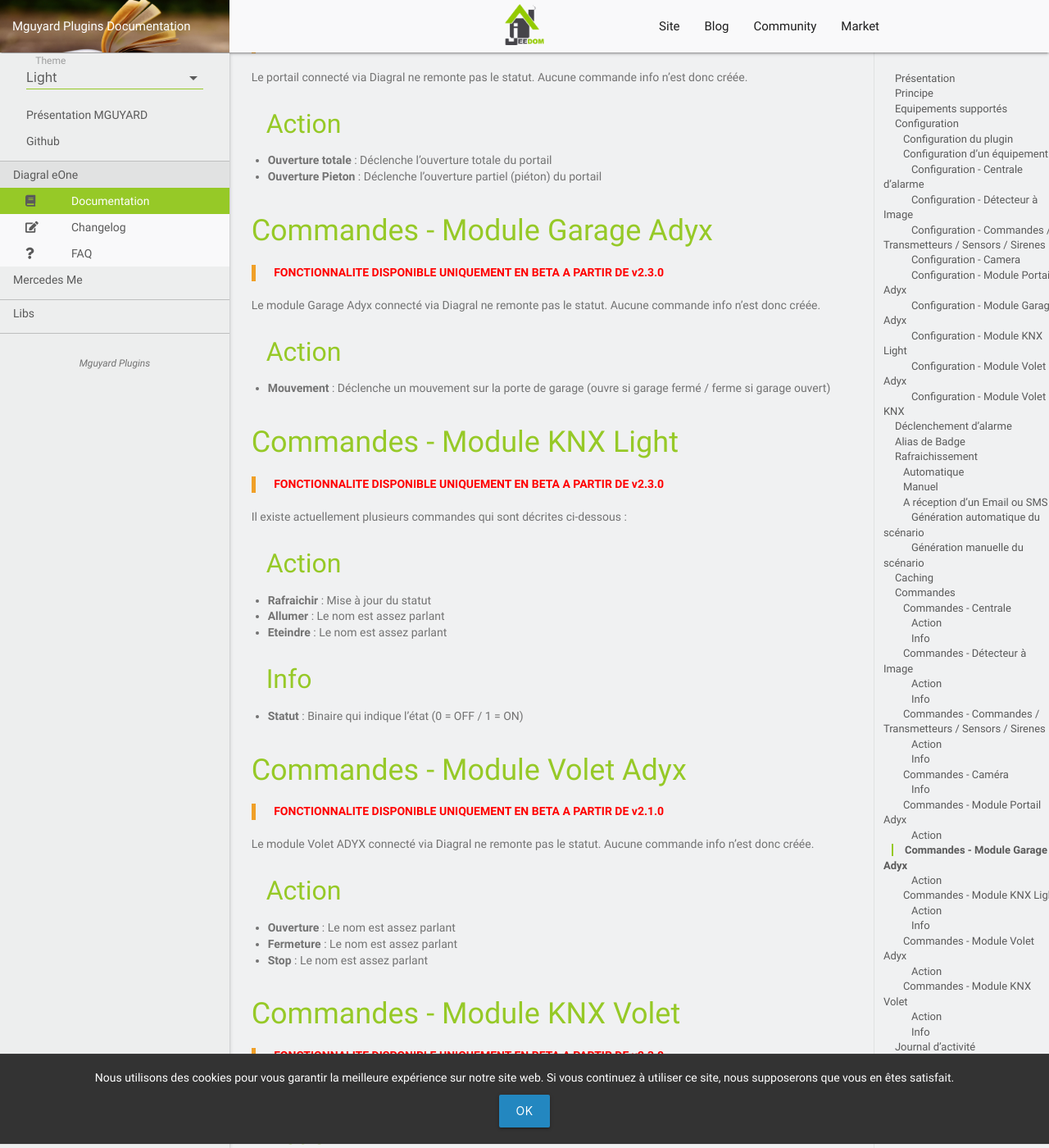
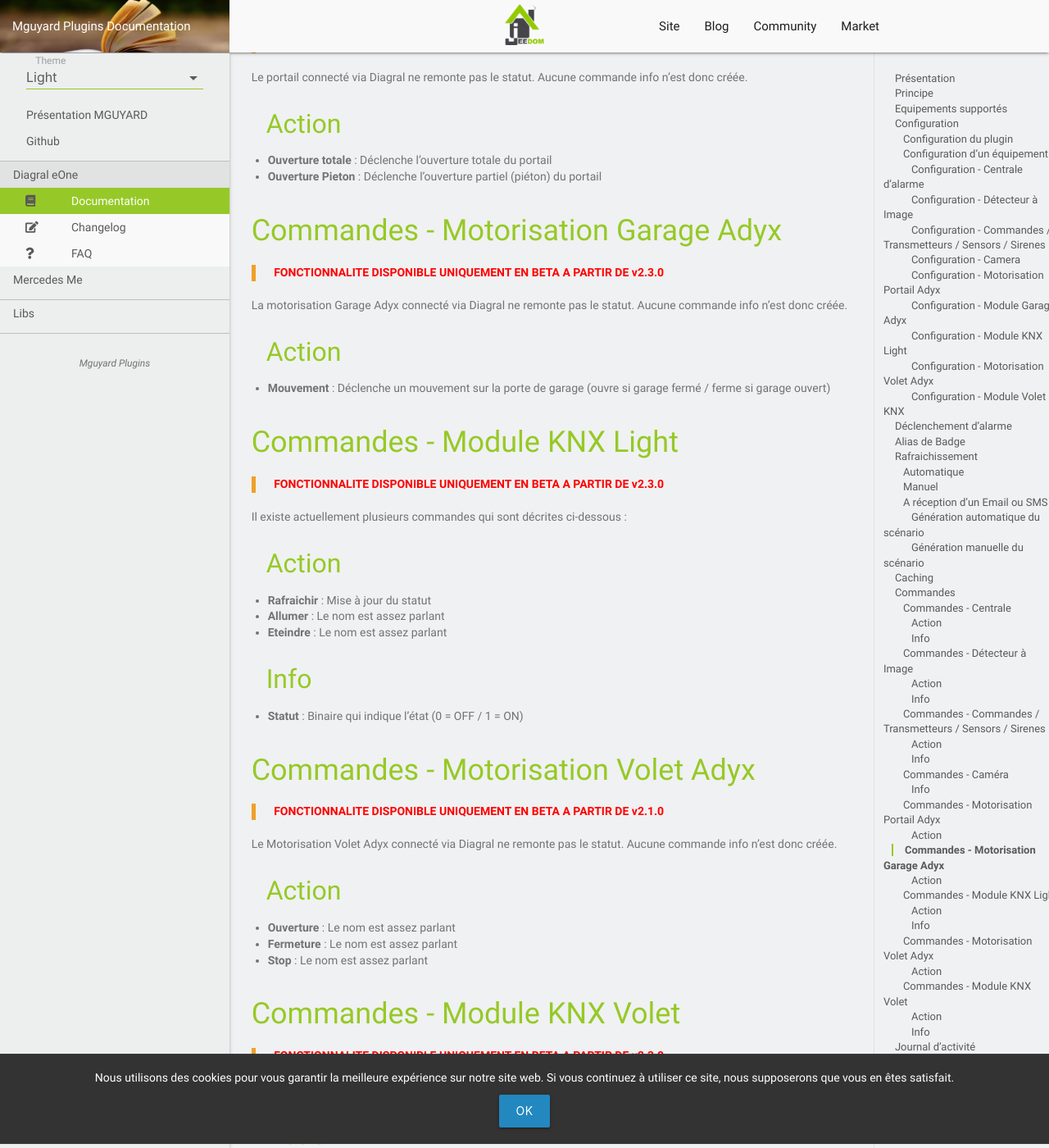
Before and after one commit to mguyard/Jeedom-Documentations, a Jekyll site: the page built from fr_FR/Diagral_eOne/documentation.md, in a window 1280 px wide and 1400 px high, scrolled down 12118 px. Shown: the whole window at 82% size. Built offline with Jekyll 4.4.1, drawn with Linux system fonts in a browser that asks for light colours; our own code applies the rules of GitHub Pages for plain Markdown files; some of the changed text lies outside the part shown.

Commit message:
Correction terminologie

```diff
--- a/fr_FR/Diagral_eOne/documentation.md
+++ b/fr_FR/Diagral_eOne/documentation.md
@@ -24,10 +24,10 @@
 - Détecteur à images (DIAG29AVX)
 - Commandes / Transmetteurs / Sensors / Sirenes <span style="color:red">__FONCTIONNALITE DISPONIBLE UNIQUEMENT EN BETA A PARTIR DE v2.3.0__</span>
 - Camera <span style="color:red">__FONCTIONNALITE DISPONIBLE UNIQUEMENT EN BETA A PARTIR DE v2.2.0__</span>
-- Module Portail Adyx <span style="color:red">__FONCTIONNALITE DISPONIBLE UNIQUEMENT EN BETA A PARTIR DE v2.1.0__</span>
-- Module Garage Adyx <span style="color:red">__FONCTIONNALITE DISPONIBLE UNIQUEMENT EN BETA A PARTIR DE v2.3.0__</span>
+- Motorisation Portail Adyx <span style="color:red">__FONCTIONNALITE DISPONIBLE UNIQUEMENT EN BETA A PARTIR DE v2.1.0__</span>
+- Motorisation Garage Adyx <span style="color:red">__FONCTIONNALITE DISPONIBLE UNIQUEMENT EN BETA A PARTIR DE v2.3.0__</span>
 - Module KNX Light (DIAG65AVX) <span style="color:red">__FONCTIONNALITE DISPONIBLE UNIQUEMENT EN BETA A PARTIR DE v2.3.0__</span>
-- Module Volet Adyx <span style="color:red">__FONCTIONNALITE DISPONIBLE UNIQUEMENT EN BETA A PARTIR DE v2.3.0__</span>
+- Motorisation Volet Adyx <span style="color:red">__FONCTIONNALITE DISPONIBLE UNIQUEMENT EN BETA A PARTIR DE v2.3.0__</span>
 - Module Volet KNX (DIAG66AVX) <span style="color:red">__FONCTIONNALITE DISPONIBLE UNIQUEMENT EN BETA A PARTIR DE v2.3.0__</span>
 
 # Configuration
@@ -112,7 +112,7 @@
 
 Cependant si certain ont des idées, je suis preneur.
 
-### Configuration - Module Portail Adyx
+### Configuration - Motorisation Portail Adyx
 
 > <span style="color:red">__FONCTIONNALITE DISPONIBLE UNIQUEMENT EN BETA A PARTIR DE v2.1.0__</span>
 
@@ -136,7 +136,7 @@
 
 ![Configuration Light KNX](images/KNXLightEqLogic.png)
 
-### Configuration - Module Volet Adyx
+### Configuration - Motorisation Volet Adyx
 
 > <span style="color:red">__FONCTIONNALITE DISPONIBLE UNIQUEMENT EN BETA A PARTIR DE v2.3.0__</span>
 
@@ -344,7 +344,7 @@
 
 -   __Dernière video__ : Retourne le chemin complet de la dernière vidéo téléchargé
 
-## Commandes - Module Portail Adyx
+## Commandes - Motorisation Portail Adyx
 
 > <span style="color:red">__FONCTIONNALITE DISPONIBLE UNIQUEMENT EN BETA A PARTIR DE v2.1.0__</span>
 
@@ -355,11 +355,11 @@
 -   __Ouverture totale__ : Déclenche l'ouverture totale du portail
 -   __Ouverture Pieton__ : Déclenche l'ouverture partiel (piéton) du portail
 
-## Commandes - Module Garage Adyx
+## Commandes - Motorisation Garage Adyx
 
 > <span style="color:red">__FONCTIONNALITE DISPONIBLE UNIQUEMENT EN BETA A PARTIR DE v2.3.0__</span>
 
-Le module Garage Adyx connecté via Diagral ne remonte pas le statut. Aucune commande info n'est donc créée.
+La motorisation Garage Adyx connecté via Diagral ne remonte pas le statut. Aucune commande info n'est donc créée.
 ### Action
 
 -   __Mouvement__ : Déclenche un mouvement sur la porte de garage (ouvre si garage fermé / ferme si garage ouvert)
@@ -380,11 +380,11 @@
 
 -   __Statut__ : Binaire qui indique l'état (0 = OFF / 1 = ON)
 
-## Commandes - Module Volet Adyx
+## Commandes - Motorisation Volet Adyx
 
 > <span style="color:red">__FONCTIONNALITE DISPONIBLE UNIQUEMENT EN BETA A PARTIR DE v2.1.0__</span>
 
-Le module Volet ADYX connecté via Diagral ne remonte pas le statut. Aucune commande info n'est donc créée.
+Le Motorisation Volet Adyx connecté via Diagral ne remonte pas le statut. Aucune commande info n'est donc créée.
 
 ### Action
 
```
Also changed, not shown: fr_FR/Diagral_eOne/changelog.md (+2 -2 lines).
